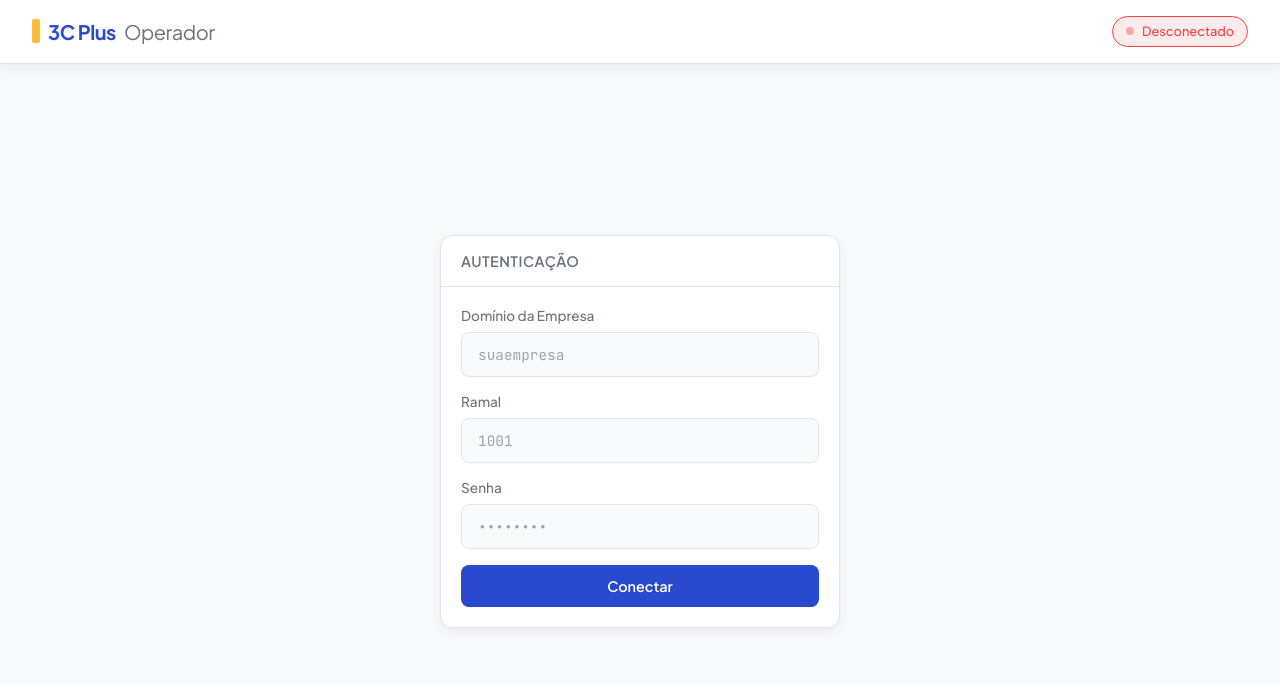
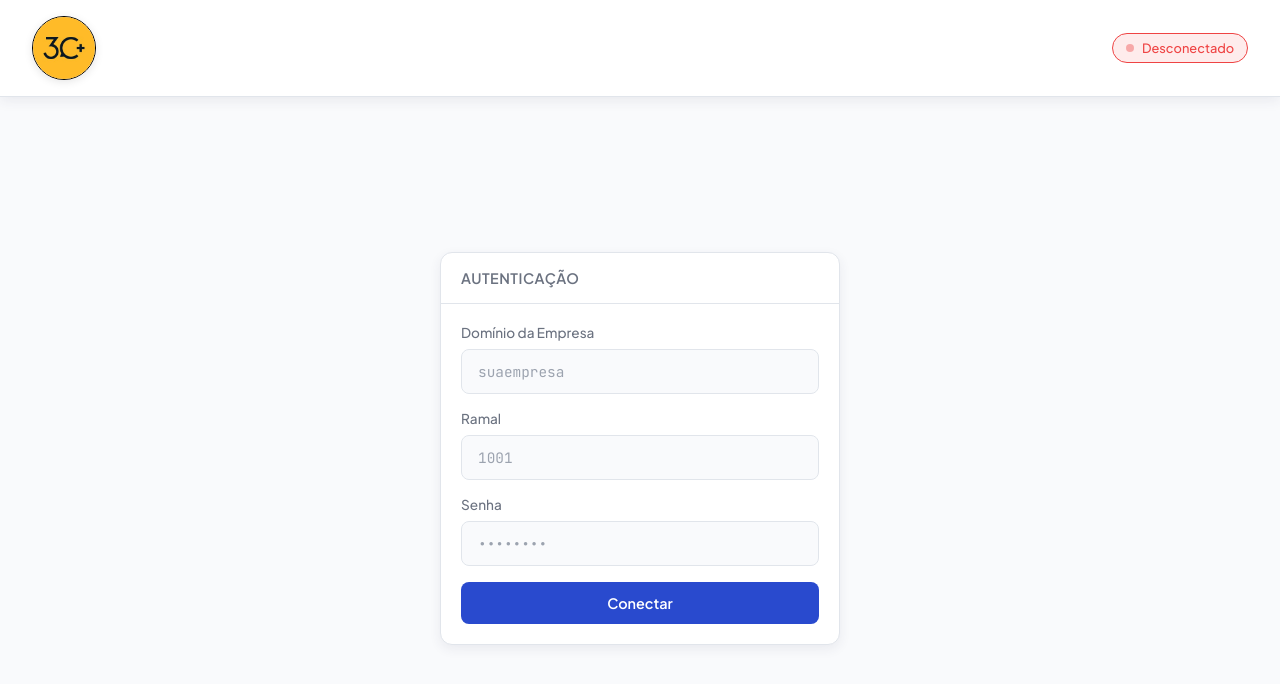
Before and after one commit to wosiak/3cplus-sdk, a website: page web/index.html in a window 1280 px wide. Drawn offline with nearby package versions, Linux system fonts and the light colour scheme.

Commit message:
feat: add circular 3C Plus logos and improve UI styling
- Add circular 3C Plus logo (64px) to header with black border
- Add dark logo variant to call avatar when call connects
- Adjust call-avatar container size to 64px with overflow hidden
- Remove unnecessary console.log statements from codebase
- Keep console.error and console.warn for production debugging
- Improve overall visual consistency and professional appearance

```diff
--- a/web/index.html
+++ b/web/index.html
@@ -82,13 +82,13 @@
       gap: 0.5rem;
     }
 
-    .logo::before {
-      content: '';
-      display: inline-block;
-      width: 8px;
-      height: 24px;
-      background: var(--accent-3cplus);
-      border-radius: 2px;
+    .logo-image {
+      width: 64px;           /* Tamanho da logo (ajuste conforme necessário) */
+      height: 64px;          /* Mesma altura para ficar circular */
+      border-radius: 50%;    /* Torna circular (formato de bola) */
+      object-fit: cover;     /* Garante que a imagem preencha sem distorcer */
+      border: 1px solid black; /* Borda opcional para destaque */
+      box-shadow: 0 2px 8px rgba(0, 0, 0, 0.1); /* Sombra sutil opcional */
     }
 
     .logo span {
@@ -613,8 +613,8 @@
     }
 
     .call-avatar {
-      width: 60px;
-      height: 60px;
+      width: 64px;
+      height: 64px;
       border-radius: 50%;
       background: linear-gradient(135deg, var(--accent-blue), var(--accent-3cplus));
       display: flex;
@@ -623,8 +623,8 @@
       font-size: 1.5rem;
       font-weight: 700;
       color: white;
+      overflow: hidden;
     }
-
     .call-meta h2 {
       font-size: 1.5rem;
       font-weight: 700;
@@ -931,7 +931,9 @@
 </head>
 <body>
   <header>
-    <div class="logo">3C Plus <span>Operador</span></div>
+    <div class="logo">
+    <img src="assets/3cplus-logo.jpeg" alt="3C Plus Logo" class="logo-image">
+    </div>
     <div class="header-right" id="header-right">
       <div class="status-badge disconnected" id="connection-status">
         <span class="status-dot"></span>
@@ -1052,7 +1054,7 @@
           <!-- Call Info (shows when call is active) -->
           <div id="call-info-campaign" style="display: none; margin-top: 1.5rem; padding-top: 1.5rem; border-top: 1px solid var(--border-color);">
             <div class="call-header" style="border-bottom: none; padding-bottom: 0; margin-bottom: 1rem;">
-              <div class="call-avatar" id="call-avatar-campaign">📞</div>
+              <div class="call-avatar" id="call-avatar-campaign"><img src="assets/3cplus-dark-logo.jpg" alt="3C Plus Logo" class="logo-image"></div>
               <div class="call-meta">
                 <h2 id="call-phone-campaign" style="font-size: 1.25rem;">--</h2>
                 <span id="call-status-campaign">Chamada conectada</span>
```
Also changed, not shown: web/app.js (+0 -19 lines), web/assets/3cplus-dark-logo.jpg (added), web/assets/3cplus-logo.jpeg (added).
